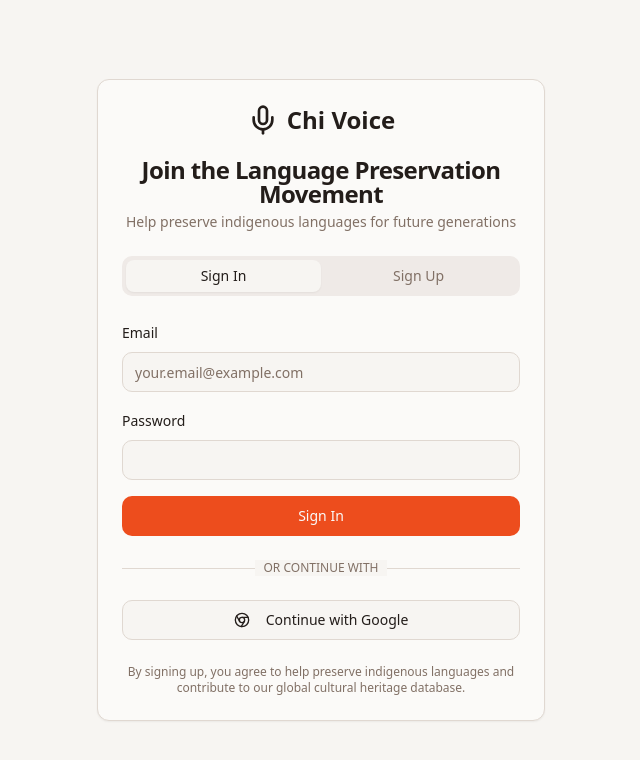
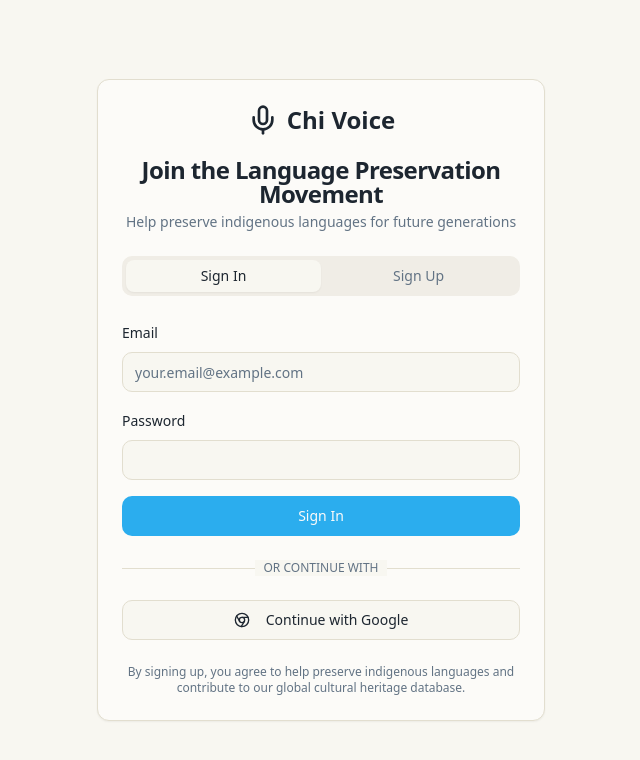
Before and after one commit to Chi-voice/voice-seed-vault, a React (Vite) app: page /auth in a window 1280 px wide. Shown: the top 760 px of the page, without its empty margins (319-959 px from the left). Built offline with nearby package versions, Linux system fonts and the light colour scheme.

Commit message:
Update theme with Kazakh colors
Update the application's theme to incorporate traditional Kazakh colors, aiming for a more cultural aesthetic.

```diff
--- a/src/index.css
+++ b/src/index.css
@@ -8,54 +8,54 @@ All colors MUST be HSL.
 
 @layer base {
   :root {
-    /* Cultural earth tones with futuristic accents */
-    --background: 28 25% 96%;
-    --foreground: 20 15% 12%;
+    /* Traditional Kazakhstan color palette */
+    --background: 45 35% 96%;
+    --foreground: 210 25% 15%;
 
-    --card: 30 30% 98%;
-    --card-foreground: 20 15% 12%;
+    --card: 45 45% 98%;
+    --card-foreground: 210 25% 15%;
 
-    --popover: 30 30% 98%;
-    --popover-foreground: 20 15% 12%;
+    --popover: 45 45% 98%;
+    --popover-foreground: 210 25% 15%;
 
-    --primary: 14 85% 52%;
-    --primary-foreground: 30 5% 98%;
+    --primary: 200 85% 55%;
+    --primary-foreground: 45 15% 98%;
 
-    --secondary: 25 25% 88%;
-    --secondary-foreground: 20 15% 20%;
+    --secondary: 42 75% 78%;
+    --secondary-foreground: 210 25% 20%;
 
-    --muted: 28 20% 92%;
-    --muted-foreground: 25 12% 45%;
+    --muted: 45 25% 92%;
+    --muted-foreground: 210 15% 45%;
 
-    --accent: 35 75% 68%;
-    --accent-foreground: 20 15% 12%;
+    --accent: 42 95% 62%;
+    --accent-foreground: 210 25% 15%;
 
-    --destructive: 0 75% 58%;
-    --destructive-foreground: 30 5% 98%;
+    --destructive: 358 75% 58%;
+    --destructive-foreground: 45 15% 98%;
 
-    --border: 28 20% 85%;
-    --input: 28 20% 85%;
-    --ring: 14 85% 52%;
+    --border: 45 25% 85%;
+    --input: 45 25% 85%;
+    --ring: 200 85% 55%;
 
-    /* Cultural earth palette */
-    --terra-cotta: 14 85% 52%;
-    --desert-sand: 35 75% 68%;
-    --clay-brown: 25 45% 35%;
-    --warm-stone: 30 35% 75%;
-    --deep-earth: 18 25% 18%;
+    /* Traditional Kazakhstan palette */
+    --kazakh-sky: 200 85% 55%;        /* Eternal sky blue */
+    --kazakh-gold: 42 95% 62%;        /* Golden sun */
+    --kazakh-earth: 35 45% 48%;       /* Steppe earth */
+    --kazakh-sand: 45 65% 75%;        /* Desert sand */
+    --kazakh-burgundy: 358 65% 42%;   /* Traditional red */
 
-    /* Futuristic accents */
-    --neon-copper: 20 100% 65%;
-    --cyber-gold: 45 95% 58%;
-    --plasma-orange: 25 95% 60%;
-    --electric-amber: 40 100% 50%;
+    /* Futuristic accents with Kazakhstan touch */
+    --cyber-azure: 195 100% 65%;
+    --golden-glow: 45 100% 58%;
+    --steppe-copper: 30 85% 55%;
+    --nomad-silver: 210 15% 75%;
 
-    /* Advanced gradients */
-    --gradient-cultural: linear-gradient(135deg, hsl(var(--terra-cotta)), hsl(var(--desert-sand)));
-    --gradient-futuristic: linear-gradient(145deg, hsl(var(--neon-copper)), hsl(var(--cyber-gold)));
-    --gradient-hero: linear-gradient(120deg, hsl(var(--terra-cotta)) 0%, hsl(var(--neon-copper)) 50%, hsl(var(--cyber-gold)) 100%);
-    --gradient-card: linear-gradient(145deg, hsl(var(--warm-stone)), hsl(var(--background)));
-    --gradient-glass: linear-gradient(145deg, hsl(var(--warm-stone) / 0.1), hsl(var(--desert-sand) / 0.05));
+    /* Cultural gradients */
+    --gradient-kazakh: linear-gradient(135deg, hsl(var(--kazakh-sky)), hsl(var(--kazakh-gold)));
+    --gradient-steppe: linear-gradient(145deg, hsl(var(--kazakh-earth)), hsl(var(--kazakh-sand)));
+    --gradient-hero: linear-gradient(120deg, hsl(var(--kazakh-sky)) 0%, hsl(var(--cyber-azure)) 50%, hsl(var(--kazakh-gold)) 100%);
+    --gradient-traditional: linear-gradient(145deg, hsl(var(--kazakh-sand)), hsl(var(--background)));
+    --gradient-nomad: linear-gradient(145deg, hsl(var(--kazakh-earth) / 0.1), hsl(var(--kazakh-sand) / 0.05));
 
     /* Audio recording */
     --recording-active: 0 85% 65%;
--- a/tailwind.config.ts
+++ b/tailwind.config.ts
@@ -62,18 +62,18 @@ export default {
 					border: 'hsl(var(--sidebar-border))',
 					ring: 'hsl(var(--sidebar-ring))'
 				},
-				cultural: {
-					'terra-cotta': 'hsl(var(--terra-cotta))',
-					'desert-sand': 'hsl(var(--desert-sand))',
-					'clay-brown': 'hsl(var(--clay-brown))',
-					'warm-stone': 'hsl(var(--warm-stone))',
-					'deep-earth': 'hsl(var(--deep-earth))'
+				kazakh: {
+					sky: 'hsl(var(--kazakh-sky))',
+					gold: 'hsl(var(--kazakh-gold))',
+					earth: 'hsl(var(--kazakh-earth))',
+					sand: 'hsl(var(--kazakh-sand))',
+					burgundy: 'hsl(var(--kazakh-burgundy))'
 				},
 				futuristic: {
-					'neon-copper': 'hsl(var(--neon-copper))',
-					'cyber-gold': 'hsl(var(--cyber-gold))',
-					'plasma-orange': 'hsl(var(--plasma-orange))',
-					'electric-amber': 'hsl(var(--electric-amber))'
+					'cyber-azure': 'hsl(var(--cyber-azure))',
+					'golden-glow': 'hsl(var(--golden-glow))',
+					'steppe-copper': 'hsl(var(--steppe-copper))',
+					'nomad-silver': 'hsl(var(--nomad-silver))'
 				},
 				recording: {
 					active: 'hsl(var(--recording-active))',
```
